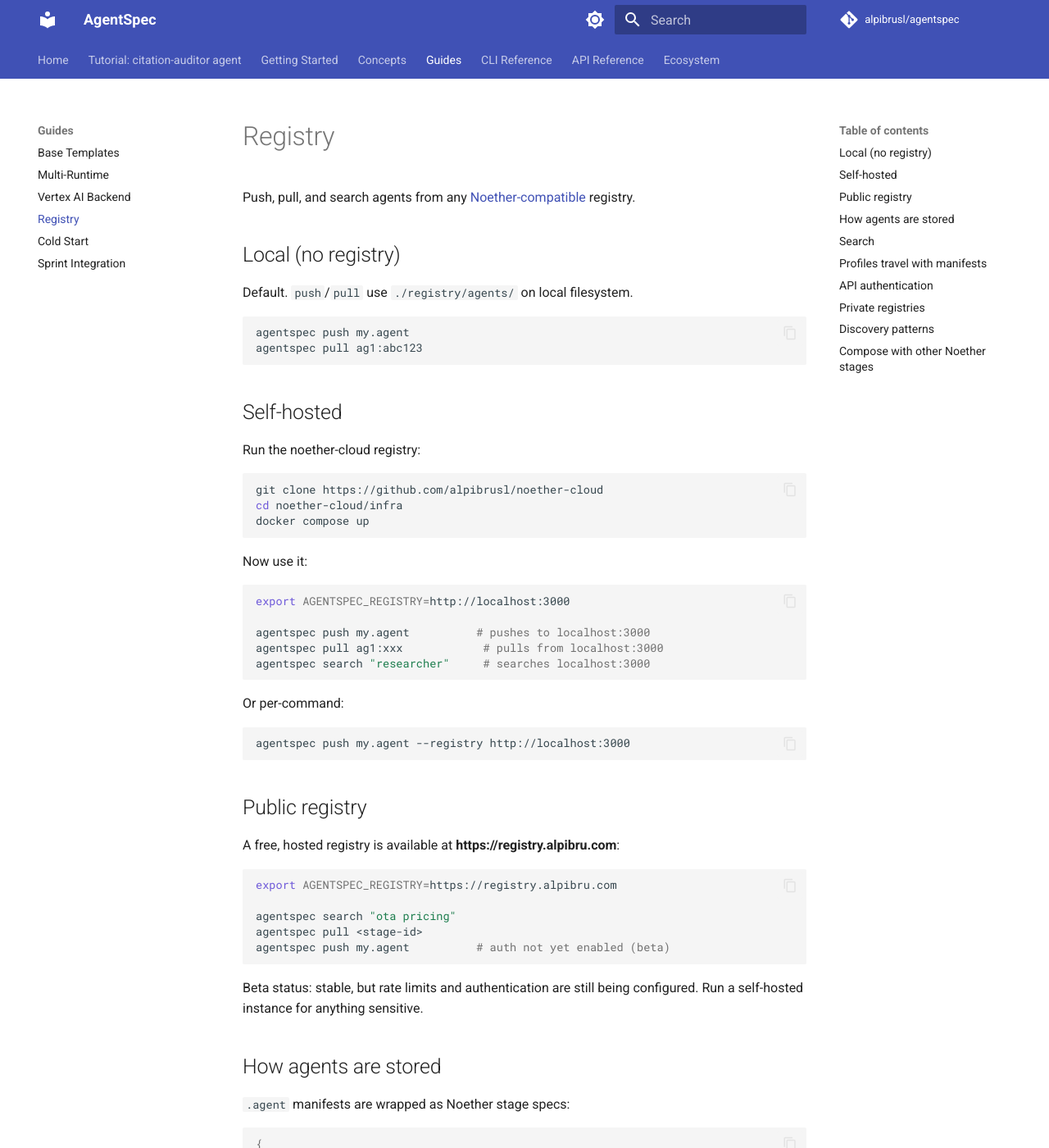
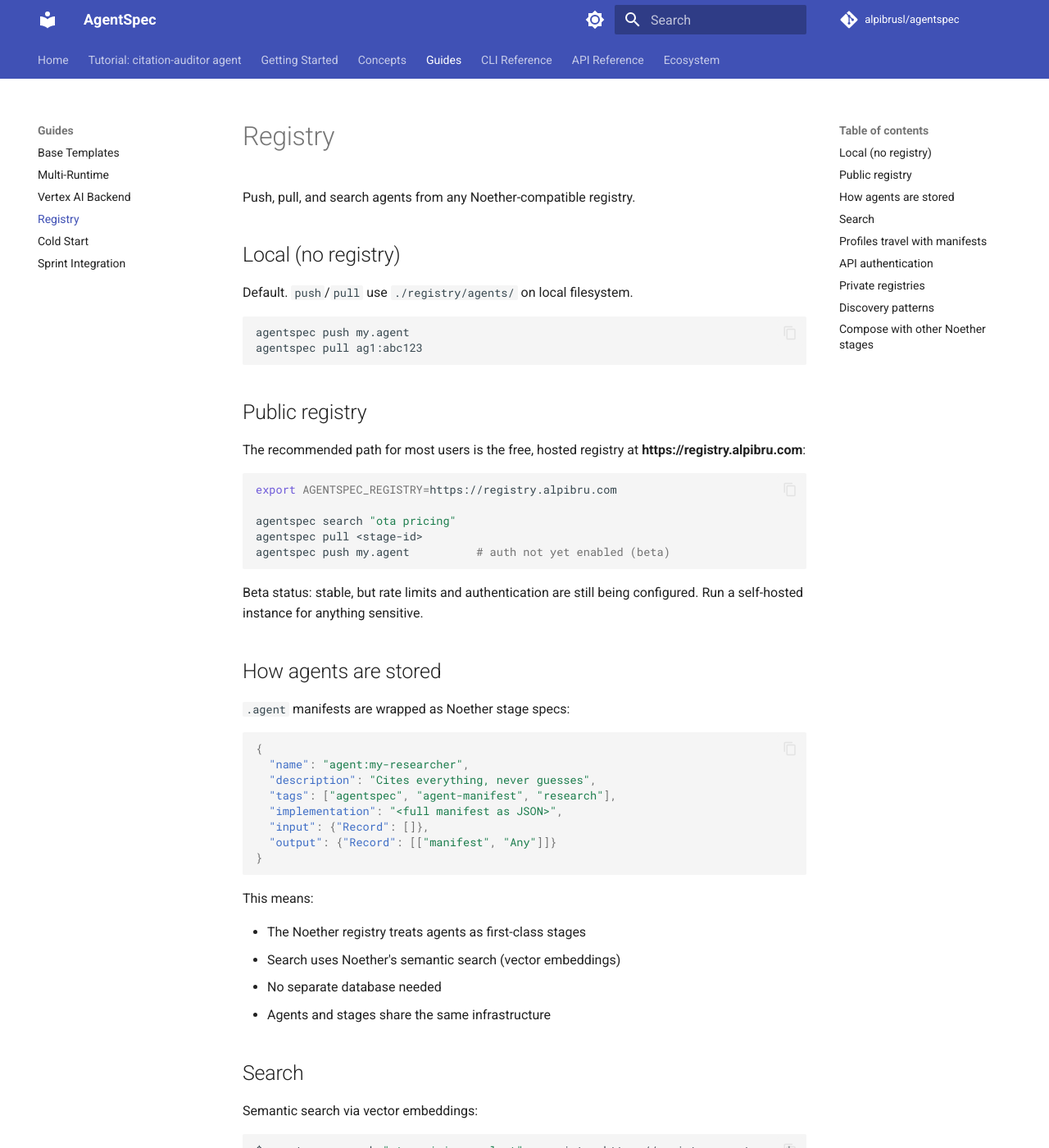
Before and after one commit to alpibrusl/agentspec, an MkDocs documentation site: the page built from docs/guides/registry.md, in a window 1280 px wide and 1400 px high. Shown: the whole window at 82% size. Built offline with MkDocs 1.6.1 and Material for MkDocs 9.7.7, drawn with Linux system fonts in a browser that asks for light colours; comment, search, counter and statistics services are not loaded.

Commit message:
docs: fix install path + drop broken noether-cloud clone commands
- Replace `cargo install --git` with `cargo install noether-cli`
  (Noether v0.3.0+ is published on crates.io)
- Remove self-hosted registry instructions that pointed at the private
  noether-cloud repo (git clone would 404 for external users)
- Point users at the public hosted registry at registry.alpibru.com
  instead, which is the actually-usable path today
- Refresh "Get started" snippet to use the published pip packages

Co-Authored-By: Claude Opus 4.6 (1M context) <noreply@anthropic.com>

````diff
--- a/docs/guides/registry.md
+++ b/docs/guides/registry.md
@@ -1,6 +1,6 @@
 # Registry
 
-Push, pull, and search agents from any [Noether-compatible](https://github.com/alpibrusl/noether-cloud) registry.
+Push, pull, and search agents from any Noether-compatible registry.
 
 ## Local (no registry)
 
@@ -11,35 +11,9 @@ agentspec push my.agent
 agentspec pull ag1:abc123
 ```
 
-## Self-hosted
-
-Run the noether-cloud registry:
-
-```bash
-git clone https://github.com/alpibrusl/noether-cloud
-cd noether-cloud/infra
-docker compose up
-```
-
-Now use it:
-
-```bash
-export AGENTSPEC_REGISTRY=http://localhost:3000
-
-agentspec push my.agent          # pushes to localhost:3000
-agentspec pull ag1:xxx            # pulls from localhost:3000
-agentspec search "researcher"     # searches localhost:3000
-```
-
-Or per-command:
-
-```bash
-agentspec push my.agent --registry http://localhost:3000
-```
-
 ## Public registry
 
-A free, hosted registry is available at **https://registry.alpibru.com**:
+The recommended path for most users is the free, hosted registry at **https://registry.alpibru.com**:
 
 ```bash
 export AGENTSPEC_REGISTRY=https://registry.alpibru.com
````
Also changed, not shown: docs/ecosystem/overview.md (+6 -7 lines).
